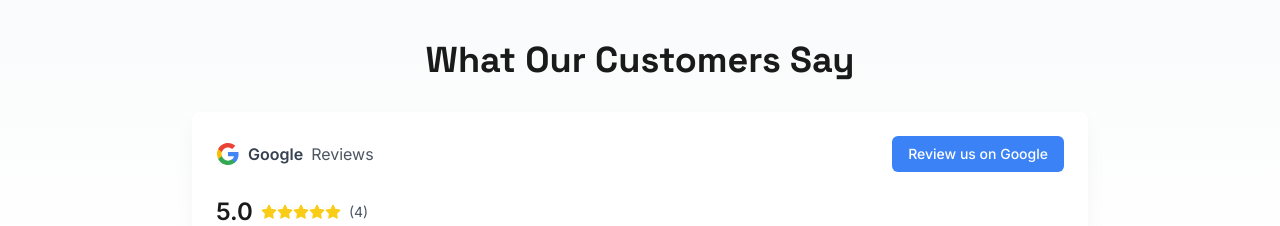
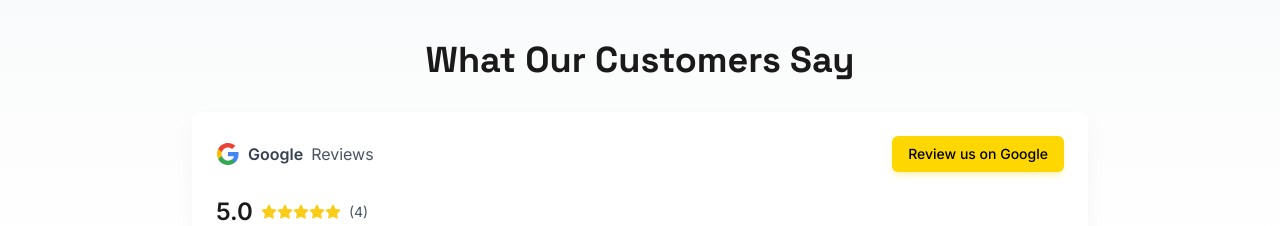
Before and after one commit to versedaccounting/versedaccounting, a React (Vite) app: page / in a window 1280 px wide. Shown: the part 1460-1686 px from the top of the page. Built offline with nearby package versions, Linux system fonts and the light colour scheme.

Commit message:
Atualizar cores do botão Review us on Google

```diff
--- a/src/components/Testimonials.tsx
+++ b/src/components/Testimonials.tsx
@@ -135,7 +135,7 @@ const Testimonials: React.FC = () => {
                 href="https://maps.app.goo.gl/HjBdV7j1BWzgh3Dr8"
                 target="_blank"
                 rel="noopener noreferrer"
-                className="bg-blue-500 text-white px-4 py-2 rounded-md text-sm font-medium hover:bg-blue-600 transition-colors"
+                className="bg-primary-500 text-secondary-900 px-4 py-2 rounded-md text-sm font-medium hover:bg-primary-600 transition-colors shadow-button hover:shadow-lg"
               >
                 Review us on Google
               </a>
```
